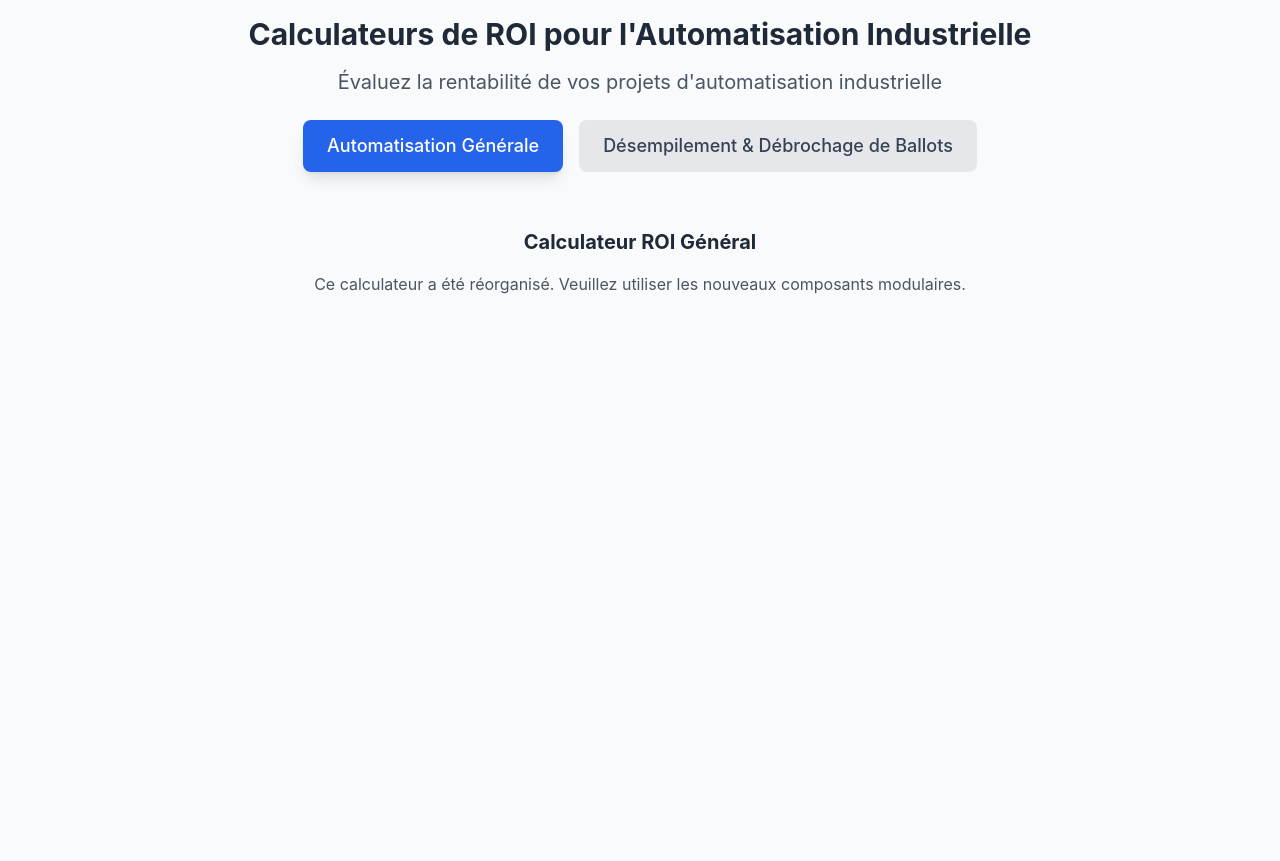
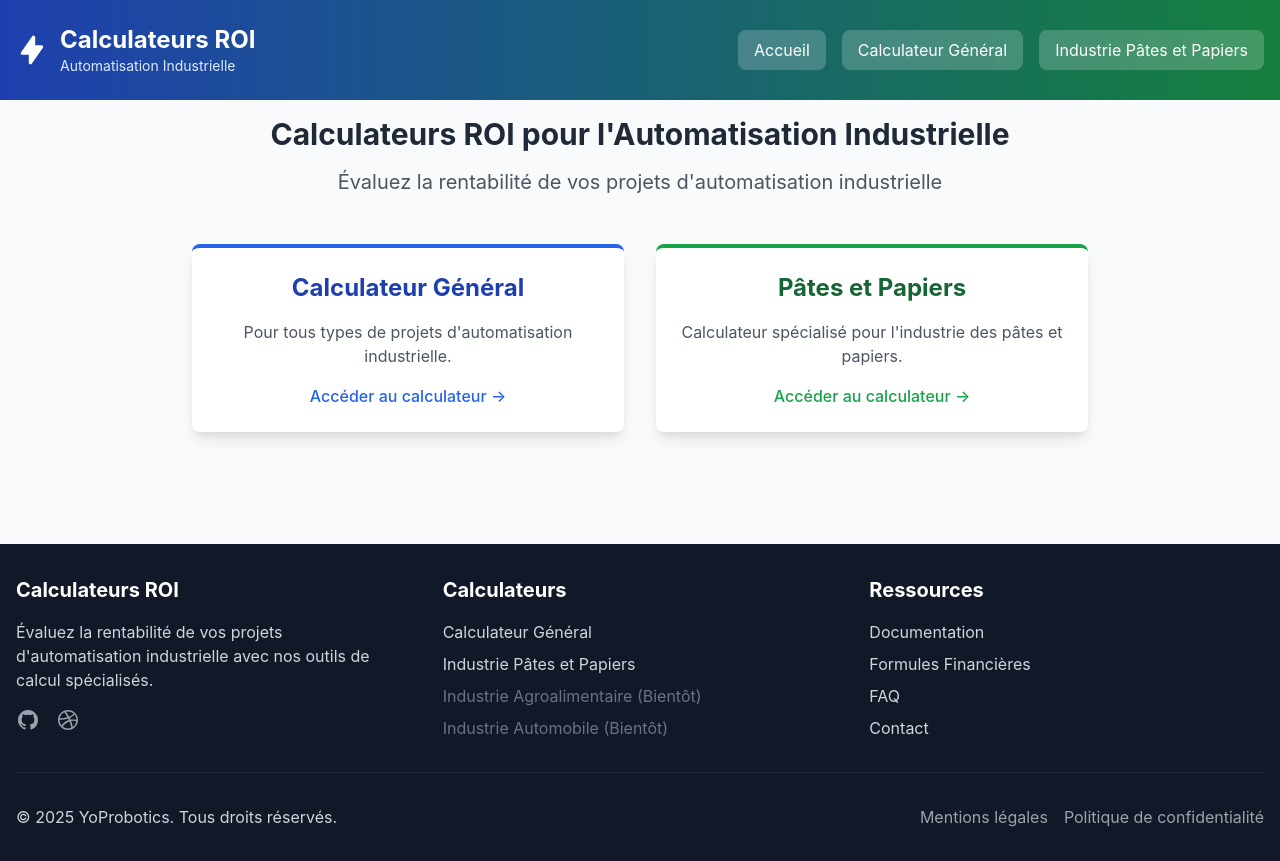
Before and after one commit to yoprobotics/calculateurs-roi-automation, a React (Create React App) app: page / in a window 1280 px wide. Before the commit the page ends 800 px from the top, so only its background shows below. Built offline with nearby package versions, Linux system fonts and the light colour scheme.

Commit message:
Mise à jour du composant AppCalculateursROI pour la nouvelle structure

```diff
--- a/src/components/AppCalculateursROI.jsx
+++ b/src/components/AppCalculateursROI.jsx
@@ -1,47 +1,56 @@
 import React, { useState } from 'react';
-import CalculateurROI from './CalculateurROI';
-import CalculateurPatesPapiers from './calculateurs/patespapiers';
+import { BrowserRouter as Router, Routes, Route, Navigate } from 'react-router-dom';
+import Header from './layout/Header';
+import Footer from './layout/Footer';
+import CalculateurGeneral from './calculateurs/general/CalculateurGeneral';
+import CalculateurPatesPapiers from './CalculateurPatesPapiers';
 
-// Composant principal qui intègre les deux calculateurs
+/**
+ * Composant principal qui intègre les calculateurs et la navigation
+ */
 const AppCalculateursROI = () => {
-  const [calculateurActif, setCalculateurActif] = useState('general');
+  return (
+    <Router>
+      <div className="flex flex-col min-h-screen">
+        <Header />
 
-  return (
-    <div className="container mx-auto p-4 pb-20">
+        <main className="flex-grow container mx-auto p-4 pb-20">
+          <Routes>
+            <Route path="/" element={
               <div className="text-center mb-8">
-        <h1 className="text-3xl font-bold text-gray-800 mb-4">Calculateurs de ROI pour l'Automatisation Industrielle</h1>
+                <h1 className="text-3xl font-bold text-gray-800 mb-4">Calculateurs ROI pour l'Automatisation Industrielle</h1>
                 <p className="text-xl text-gray-600 mb-6">Évaluez la rentabilité de vos projets d'automatisation industrielle</p>
 
-        <div className="flex justify-center space-x-4 mb-8">
-          <button
-            onClick={() => setCalculateurActif('general')}
-            className={`px-6 py-3 rounded-lg font-medium text-lg transition-all ${
-              calculateurActif === 'general'
-                ? 'bg-blue-600 text-white shadow-lg'
-                : 'bg-gray-200 text-gray-700 hover:bg-gray-300'
-            }`}
+                <div className="grid grid-cols-1 md:grid-cols-2 gap-8 max-w-4xl mx-auto mt-12">
+                  <a
+                    href="/calculateurs/general"
+                    className="bg-white rounded-lg shadow-lg p-6 hover:shadow-xl transition-all border-t-4 border-blue-600"
                   >
-            Automatisation Générale
-          </button>
-          <button
-            onClick={() => setCalculateurActif('patespapiers')}
-            className={`px-6 py-3 rounded-lg font-medium text-lg transition-all ${
-              calculateurActif === 'patespapiers'
-                ? 'bg-green-600 text-white shadow-lg'
-                : 'bg-gray-200 text-gray-700 hover:bg-gray-300'
-            }`}
+                    <h2 className="text-2xl font-bold text-blue-800 mb-4">Calculateur Général</h2>
+                    <p className="text-gray-600 mb-4">Pour tous types de projets d'automatisation industrielle.</p>
+                    <div className="mt-4 text-blue-600 font-medium">Accéder au calculateur →</div>
+                  </a>
+
+                  <a
+                    href="/calculateurs/pates-papiers"
+                    className="bg-white rounded-lg shadow-lg p-6 hover:shadow-xl transition-all border-t-4 border-green-600"
                   >
-            Désempilement & Débrochage de Ballots
-          </button>
+                    <h2 className="text-2xl font-bold text-green-800 mb-4">Pâtes et Papiers</h2>
+                    <p className="text-gray-600 mb-4">Calculateur spécialisé pour l'industrie des pâtes et papiers.</p>
+                    <div className="mt-4 text-green-600 font-medium">Accéder au calculateur →</div>
+                  </a>
                 </div>
               </div>
+            } />
+            <Route path="/calculateurs/general" element={<CalculateurGeneral />} />
+            <Route path="/calculateurs/pates-papiers" element={<CalculateurPatesPapiers />} />
+            <Route path="*" element={<Navigate to="/" replace />} />
+          </Routes>
+        </main>
 
-      {calculateurActif === 'general' ? (
-        <CalculateurROI />
-      ) : (
-        <CalculateurPatesPapiers />
-      )}
+        <Footer />
       </div>
+    </Router>
   );
 };
 
```
Lines whose indentation alone changed are shown as unchanged.
